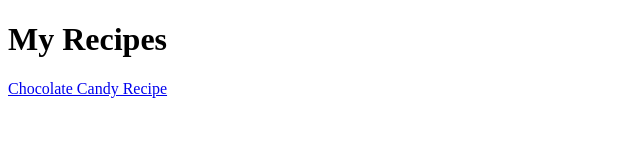
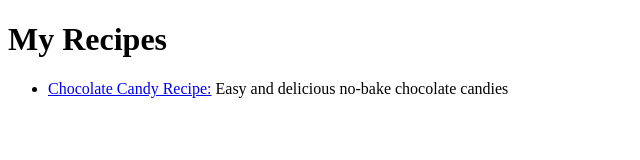
Before and after one commit to mer2n8/recipes, a plain HTML site: page index.html in a window 1280 px wide. Shown: the whole page, without its empty margins (0-640 px from the left). Drawn offline with Linux system fonts and the light colour scheme.

Commit message:
Update index page

```diff
--- a/index.html
+++ b/index.html
@@ -10,6 +10,9 @@
     <h1>My Recipes</h1>
 </body>
 
-<a href="recipes/chocolate_candies.html">Chocolate Candy Recipe</a>
+<ul>
+    <li><a href="recipes/chocolate_candies.html">Chocolate Candy Recipe:</a>
+    Easy and delicious no-bake chocolate candies</li>
+</ul>
 
 </html>
```
